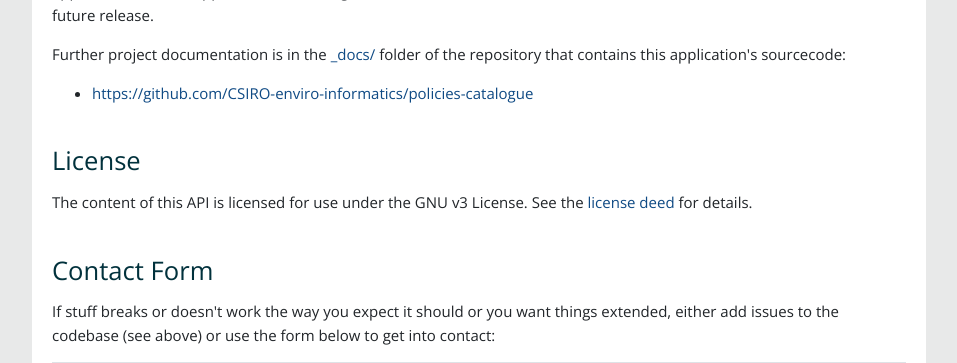
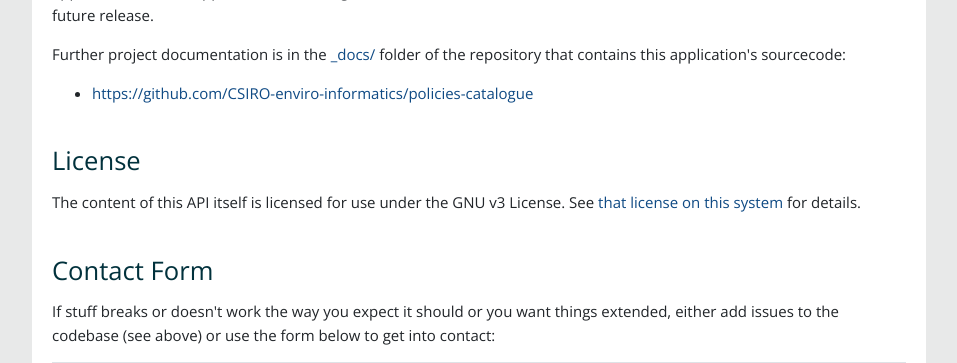
Before and after one commit to CSIRO-enviro-informatics/licences-catalogue, a Python web app: template view/templates/about.html in a window 1280 px wide. Shown: the part 355-718 px from the top of the page, without its empty margins (161-1118 px from the left). Run offline with Jinja, Linux system fonts and the light colour scheme; the template is opened without the code that fills it, so the values that code supplies are empty; some libraries are stand-ins or nearby versions; some web fonts are replaced.

Commit message:
tiny text changes

```diff
--- a/view/templates/about.html
+++ b/view/templates/about.html
@@ -10,7 +10,7 @@
         </a>
     </li></ul>
     <h2>License</h2>
-    <p>The content of this API is licensed for use under the GNU v3 License. See the <a href="https://github.com/CSIRO-enviro-informatics/policies-catalogue/blob/master/LICENSE">license deed</a> for details.</p>
+    <p>The content of this API itself is licensed for use under the GNU v3 License. See <a href="{{ url_for('controller.licence_routes', uri='http%3A%2F%2F13.236.122.60%2Flicences%2Flicence%2Ffe94066b-7fcc-48e6-b026-89976ecbcc65') }}">that license on this system</a> for details.</p>
     <h2>Contact Form</h2>
     <p>If stuff breaks or doesn't work the way you expect it should or you want things extended, either add issues to the codebase (see above) or use the form below to get into contact:</p>
     <form id="contact-form" action="{{ url_for('controller.contact_submit') }}" method="POST">
--- a/view/templates/page_home.html
+++ b/view/templates/page_home.html
@@ -1,7 +1,8 @@
 {% extends "layout.html" %}
 {% block content %}
-    <h1>Licence Register</h1>
+    <h1>Licence Catalogue</h1>
     <p>This catalogue is a website tool to allow people to find licences according to certain criteria. It is also a licence writing tool; with it you can author both new abstract licences and also specific implementations of licences for particular purposes.</p>
+    <p>See the <a href="{{ url_for('controller.about') }}">About page</a> for more details.</p>
     <h2>Actions</h2>
     <ul class="list--med">
         <li><a href="{{ url_for('controller.search') }}">Find a Licence</a></li>
```
